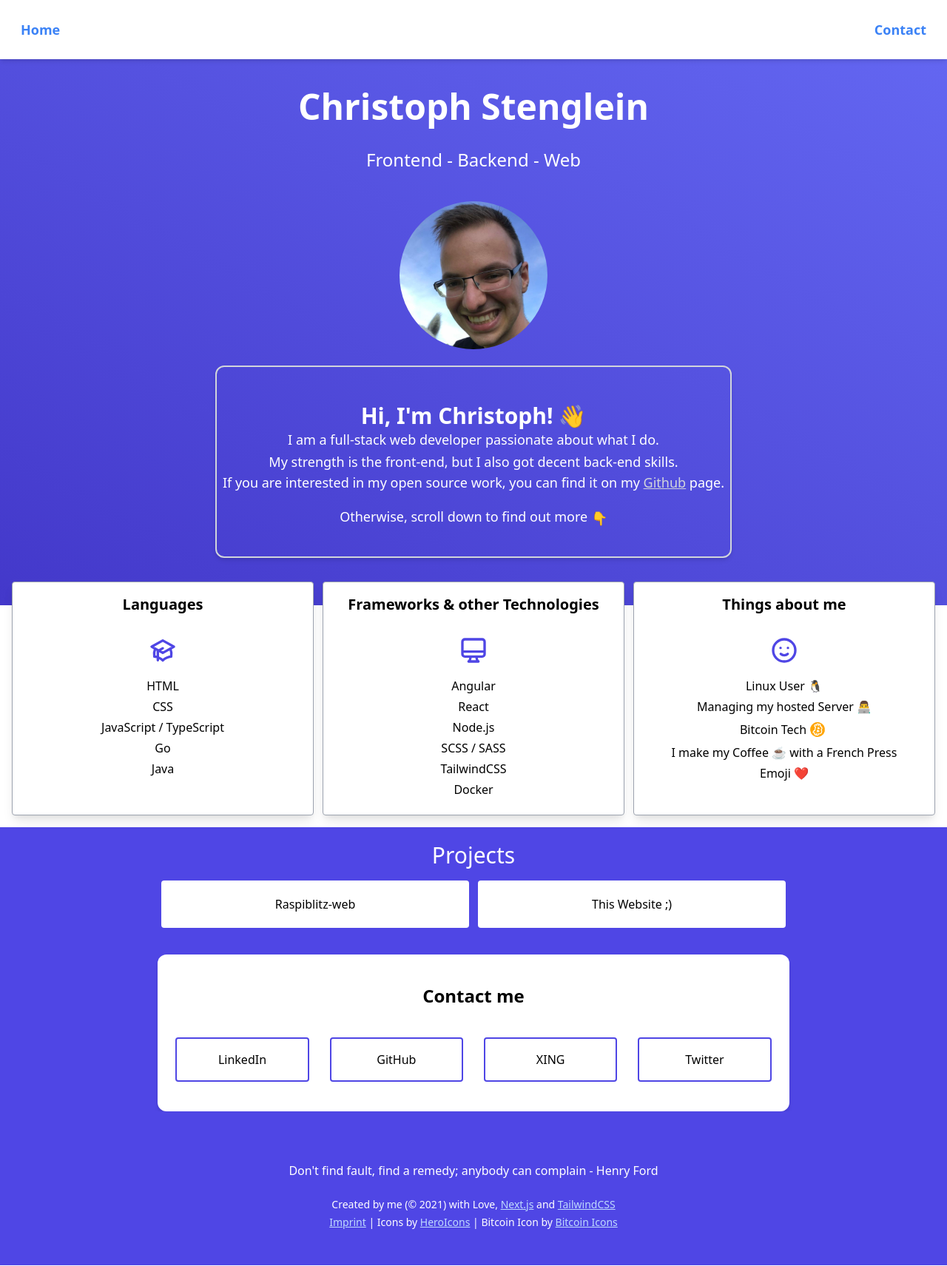
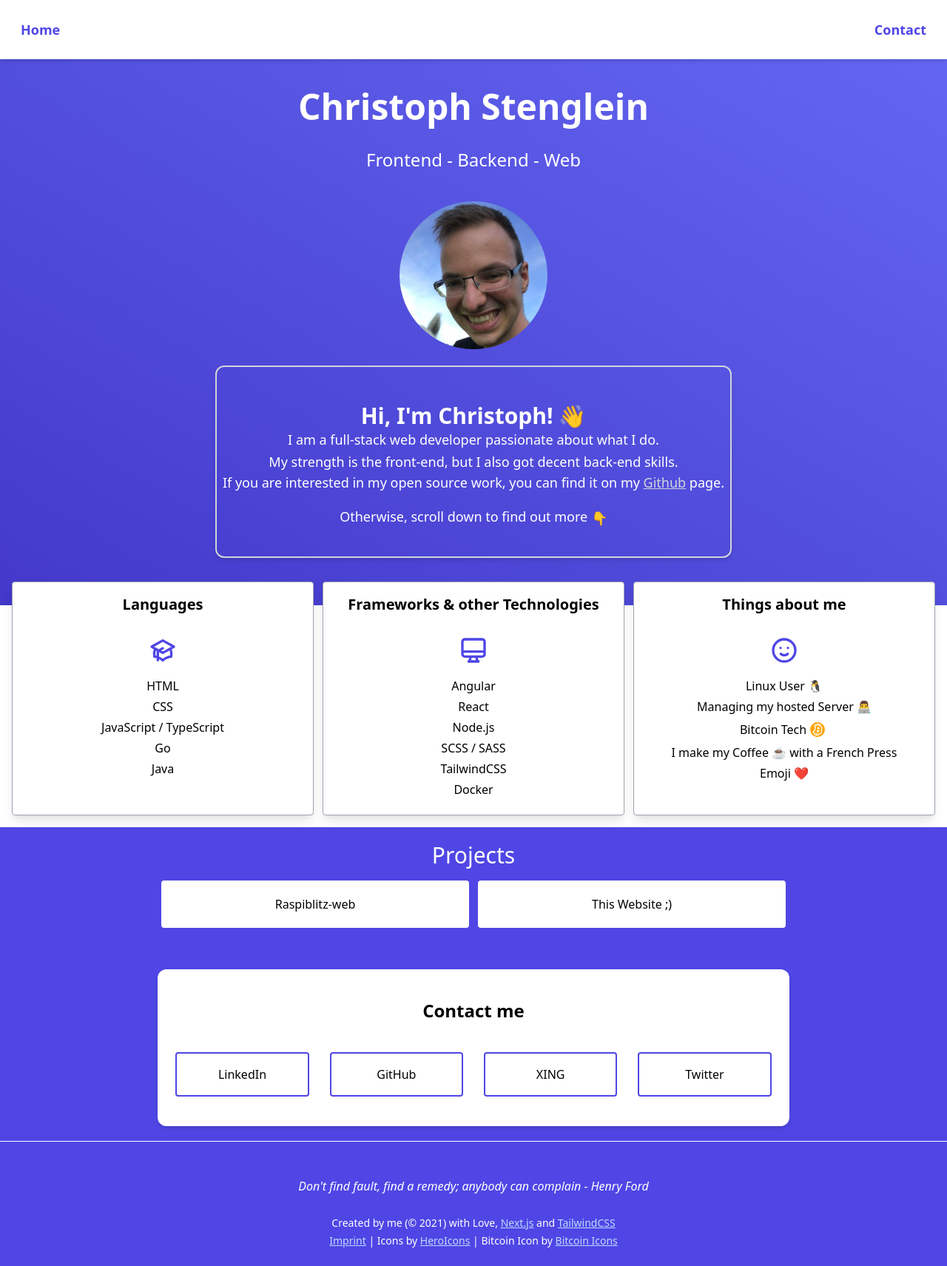
Before and after one commit to forsti0506/cstenglein.com, a Next.js app: page / in a window 1280 px wide. Shown: the whole page at 74% size. Built offline with nearby package versions, Linux system fonts and the light colour scheme.

Commit message:
style fixes

```diff
--- a/components/home-page/Contact.tsx
+++ b/components/home-page/Contact.tsx
@@ -3,7 +3,7 @@ import { FC } from 'react';
 
 const Contact: FC = () => {
   return (
-    <div className='bg-indigo-600'>
+    <section className='bg-indigo-600 py-5'>
       <section className='flex flex-col justify-center mx-5 xl:w-2/3 xl:mx-auto rounded-xl shadow-md bg-white text-black'>
         <h4 className='my-10 text-2xl font-bold text-center'>Contact me</h4>
         <article className='list-none flex flex-col lg:flex-row items-center text-center justify-center pb-10 px-4 gap-3'>
@@ -37,7 +37,7 @@ const Contact: FC = () => {
           </Link>
         </article>
       </section>
-    </div>
+    </section>
   );
 };
 
--- a/components/navigation/Footer.tsx
+++ b/components/navigation/Footer.tsx
@@ -3,8 +3,8 @@ import { FC } from 'react';
 
 const Footer: FC = () => {
   return (
-    <footer className='flex flex-col justify-center items-center p-12 bg-indigo-600 text-white'>
-      <article className='m-5 text-white'>
+    <footer className='flex flex-col justify-center items-center p-6 bg-indigo-600 text-white border-t border-white'>
+      <article className='p-6 text-white italic'>
         Don{"'"}t find fault, find a remedy; anybody can complain - Henry Ford
       </article>
 
--- /dev/null
+++ b/pages/_document.tsx
@@ -0,0 +1,21 @@
+import Document, { Head, Html, Main, NextScript } from 'next/document';
+import { FC } from 'react';
+
+export default class MyDocument extends Document {
+  render() {
+    return (
+      <Html>
+        <Head>
+          <link rel='apple-touch-icon' sizes='180x180' href='/static/apple-touch-icon.png' />
+          <link rel='icon' type='image/png' sizes='32x32' href='/static/favicon-32x32.png' />
+          <link rel='icon' type='image/png' sizes='16x16' href='/static/favicon-16x16.png' />
+          <link rel='manifest' href='/static/site.webmanifest' />
+        </Head>
+        <body>
+          <Main />
+          <NextScript />
+        </body>
+      </Html>
+    );
+  }
+}
--- a/styles/globals.css
+++ b/styles/globals.css
@@ -9,7 +9,7 @@
 }
 
 .header-link {
-  @apply px-2 lg:text-lg font-bold text-blue-500 hover:text-blue-700;
+  @apply px-2 lg:text-lg font-bold text-indigo-600 hover:text-black;
 }
 
 .contact-link {
```
